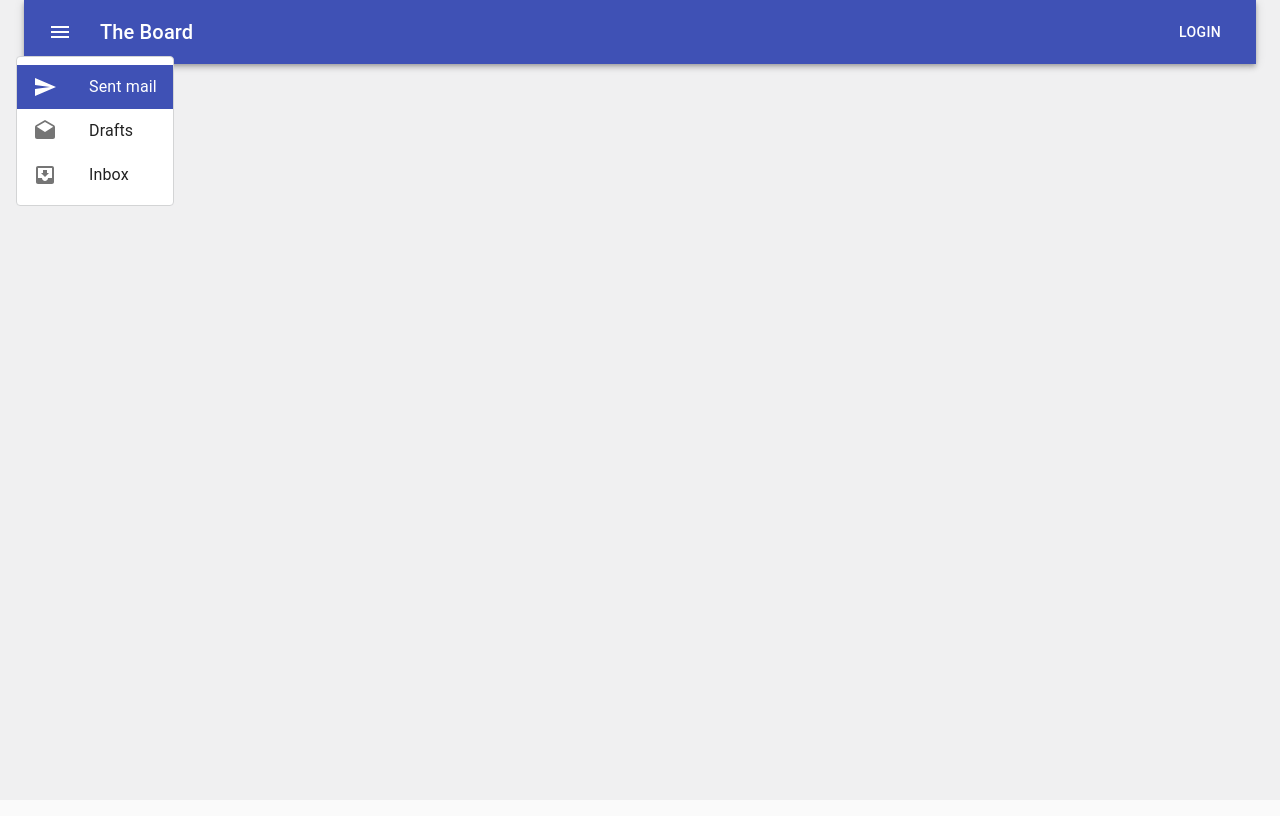
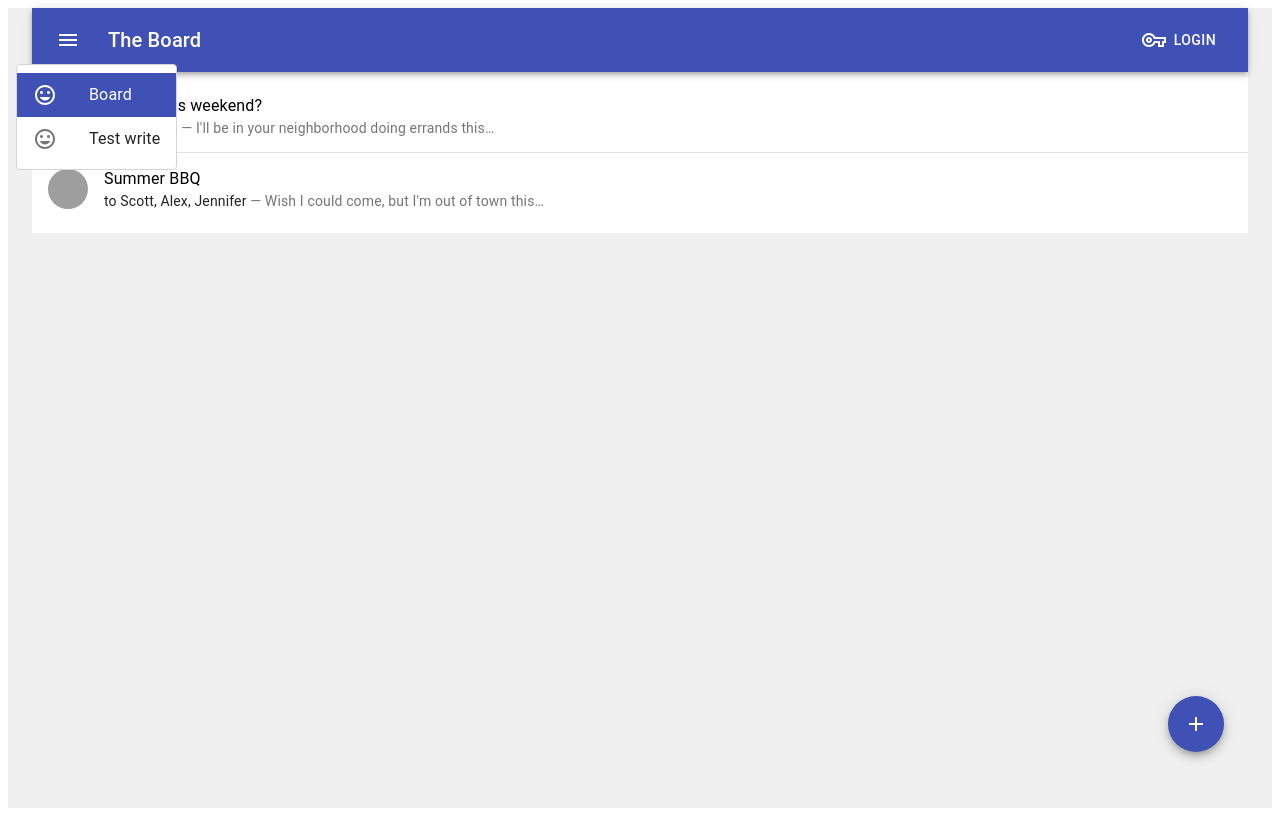
Before and after one commit to kjcaway/the-board, a React (Create React App) app: page /temp/board in a window 1280 px wide. Both pictures are taken after a click on the button 60 px from the left and 32 px from the top of the page. Built offline with nearby package versions, Linux system fonts and the light colour scheme; grey boxes are pictures that could not be loaded.

Commit message:
메뉴 컴포넌트 기능 작성, SpeedDial 컴포넌트 기능 작성

```diff
--- a/src/App.tsx
+++ b/src/App.tsx
@@ -1,10 +1,9 @@
 import React from 'react';
-import CssBaseline from '@material-ui/core/CssBaseline';
 import Container from '@material-ui/core/Container';
+import { makeStyles } from '@material-ui/styles';
 
 import { Routing } from './Routing';
-import MenuTemplate from './templates/MenuTemplate';
-import { makeStyles } from '@material-ui/styles';
+import MenuContainer from './containers/common/MenuContainer';
 
 const useStyles = makeStyles({
   root: {
@@ -17,11 +16,13 @@ const App: React.FC = () => {
   const classes = useStyles({});
   return (
     <>
-      <CssBaseline />
-      <Container maxWidth="lg" classes={{
-        root: classes.root,
-      }}>
-        <MenuTemplate />
+      <Container
+        maxWidth="lg"
+        classes={{
+          root: classes.root,
+        }}
+      >
+        <MenuContainer />
         <Routing />
       </Container>
     </>
--- a/src/Routing.tsx
+++ b/src/Routing.tsx
@@ -5,7 +5,7 @@ import {history} from './store/configureStore';
 import BoardTemplate from './templates/BoardTemplate'
 import WriteTemplate from './templates/WriteTemplate'
 
-import BoardContainer from './containers/BoardContainer'
+import BoardContainer from './containers/board/BoardContainer'
 
 export class Routing extends Component {
   render() {
@@ -13,10 +13,11 @@ export class Routing extends Component {
       <>
         <Router history={history}>
           <Switch>
-            <Route exact path="/" component={BoardTemplate}></Route>
+            <Route exact path="/" component={BoardContainer}></Route>
+            <Route path="/board" component={BoardContainer}></Route>
             <Route path="/login" component={() => { return <>Login</>}}></Route>
-            <Route path="/write" component={WriteTemplate}></Route>
-            <Route path="/board" component={BoardContainer}></Route>
+            <Route exact path="/temp/write" component={WriteTemplate}></Route>
+            <Route exact path="/temp/board" component={BoardTemplate}></Route>
           </Switch>
         </Router>
       </>
--- a/src/components/board/BoardList.tsx
+++ b/src/components/board/BoardList.tsx
@@ -48,7 +48,7 @@ const BoardList = (props: Props) => {
             <ListItemText
               primary={row.title}
               secondary={
-                <React.Fragment>
+                <>
                   <Typography
                     component="span"
                     variant="body2"
@@ -58,7 +58,7 @@ const BoardList = (props: Props) => {
                     {row.date_write}
                 </Typography>
                   - {row.contents}
-                </React.Fragment>
+                </>
               }
             />
 
@@ -70,11 +70,9 @@ const BoardList = (props: Props) => {
   }
 
   return (
-    <div className={classes.root}>
-      <List className={classes.listRoot}>
-        {mapToListItem(props.data)}
-      </List>
-    </div>
+    <List className={classes.listRoot}>
+      {mapToListItem(props.data)}
+    </List>
   )
 }
 
--- /dev/null
+++ b/src/components/board/SpeedDialBtn.tsx
@@ -0,0 +1,67 @@
+import React from 'react'
+import { createStyles, Theme, makeStyles } from '@material-ui/core/styles';
+
+import SpeedDial from '@material-ui/lab/SpeedDial';
+import SpeedDialIcon from '@material-ui/lab/SpeedDialIcon';
+import SpeedDialAction from '@material-ui/lab/SpeedDialAction';
+
+interface Props {
+  open: boolean;
+  handleClick: any;
+  handleOpen: any;
+  handleClose: any;
+  options: any;
+}
+
+const useStyles = makeStyles((theme: Theme) =>
+  createStyles({
+    root: {
+      width: '100%',
+      height: '90%',
+      position: 'relative',
+    },
+    listRoot: {
+      width: '100%',
+      backgroundColor: theme.palette.background.paper,
+    },
+    inline: {
+      display: 'inline',
+    },
+    speedDial: {
+      position: 'absolute',
+      bottom: theme.spacing(5),
+      right: theme.spacing(3),
+    },
+  }),
+);
+
+const SpeedDialBtn = (props: Props) => {
+  const classes = useStyles({});
+
+  return (
+    <SpeedDial
+      ariaLabel="SpeedDial example"
+      className={classes.speedDial}
+      icon={<SpeedDialIcon />}
+      onBlur={props.handleClose}
+      onClick={props.handleClick}
+      onClose={props.handleClose}
+      onFocus={props.handleOpen}
+      onMouseEnter={props.handleOpen}
+      onMouseLeave={props.handleClose}
+      open={props.open}
+      direction='up'
+    >
+      {props.options.map((one: any) => (
+        <SpeedDialAction
+          key={one.name}
+          icon={one.icon}
+          tooltipTitle={one.name}
+          onClick={props.handleClick}
+        />
+      ))}
+    </SpeedDial>
+  )
+}
+
+export default SpeedDialBtn
--- /dev/null
+++ b/src/components/common/Top.tsx
@@ -0,0 +1,58 @@
+import React, { MouseEventHandler } from 'react'
+import { createStyles, makeStyles, Theme } from '@material-ui/core/styles';
+import AppBar from '@material-ui/core/AppBar';
+import Toolbar from '@material-ui/core/Toolbar';
+import IconButton from '@material-ui/core/IconButton';
+import MenuIcon from '@material-ui/icons/Menu';
+
+import TopRight from './TopRight';
+import TopLeftMenu from './TopLeftMenu';
+
+interface Props {
+  handleClick: MouseEventHandler;
+  handleClose: Function;
+  title: string;
+  anchorEl: Event;
+}
+
+const useStyles = makeStyles((theme: Theme) =>
+  createStyles({
+    root: {
+      flexGrow: 1,
+    },
+    menuButton: {
+      marginRight: theme.spacing(2),
+    },
+  }),
+);
+
+
+const Top = (props: Props) => {
+  const classes = useStyles({});
+
+  return (
+    <div className={classes.root}>
+      <AppBar position="relative">
+        <Toolbar>
+          <IconButton
+            edge="start"
+            className={classes.menuButton}
+            color="inherit"
+            aria-label="menu"
+            aria-controls="customized-menu"
+            aria-haspopup="true"
+            onClick={props.handleClick}>
+            <MenuIcon />
+          </IconButton>
+          <TopLeftMenu
+            onClick={props.handleClose}
+            anchorEl={props.anchorEl}
+          />
+          <TopRight title={props.title}/>
+        </Toolbar>
+      </AppBar>
+    </div>
+  )
+}
+
+export default Top
--- /dev/null
+++ b/src/components/common/TopLeftMenu.tsx
@@ -0,0 +1,80 @@
+import React from 'react'
+import { withStyles } from '@material-ui/core/styles';
+import { MenuProps } from '@material-ui/core/Menu';
+import { Menu, MenuItem, ListItemIcon, ListItemText } from '@material-ui/core';
+import TagFacesOutlinedIcon from '@material-ui/icons/TagFacesOutlined';
+
+interface Props {
+  onClick: any;
+  anchorEl: any;
+}
+
+const StyledMenu = withStyles({
+  paper: {
+    border: '1px solid #d3d4d5',
+  },
+})((props: MenuProps) => (
+  <Menu
+    elevation={0}
+    getContentAnchorEl={null}
+    anchorOrigin={{
+      vertical: 'bottom',
+      horizontal: 'center',
+    }}
+    transformOrigin={{
+      vertical: 'top',
+      horizontal: 'center',
+    }}
+    {...props}
+  />
+));
+
+const StyledMenuItem = withStyles(theme => ({
+  root: {
+    '&:focus': {
+      backgroundColor: theme.palette.primary.main,
+      '& .MuiListItemIcon-root, & .MuiListItemText-primary': {
+        color: theme.palette.common.white,
+      },
+    },
+  },
+}))(MenuItem);
+
+const TopLeftMenu = (props: Props) => {
+  const menus = [
+    {
+      name: 'Board',
+      route: '/board'
+    },
+    {
+      name: 'Test write',
+      route: '/temp/write'
+    },
+  ]
+  const mapMenuItem = (arr: Array<any>) => {
+    return arr.map((one) => {
+      return (
+        <StyledMenuItem>
+          <ListItemIcon>
+            <TagFacesOutlinedIcon />
+          </ListItemIcon>
+          <ListItemText primary={one.name} onClick={() => props.onClick(one.route)}/>
+        </StyledMenuItem>
+      )
+    })
+  }
+
+  return (
+    <StyledMenu
+      id="customized-menu"
+      anchorEl={props.anchorEl}
+      keepMounted
+      open={Boolean(props.anchorEl)}
+      onClose={() => props.onClick()}
+    >
+      {mapMenuItem(menus)}
+    </StyledMenu>
+  )
+}
+
+export default TopLeftMenu
--- /dev/null
+++ b/src/components/common/TopRight.tsx
@@ -0,0 +1,38 @@
+import React from 'react'
+import { createStyles, makeStyles, Theme } from '@material-ui/core/styles';
+import Typography from '@material-ui/core/Typography';
+import Button from '@material-ui/core/Button';
+import VpnKeyOutlinedIcon from '@material-ui/icons/VpnKeyOutlined';
+
+const useStyles = makeStyles((theme: Theme) =>
+  createStyles({
+    title: {
+      flexGrow: 1,
+    },
+    leftIcon: {
+      marginRight: theme.spacing(1),
+    },
+  }),
+);
+
+interface Props {
+  title: string
+}
+
+const TopRight = (props: Props) => {
+  const classes = useStyles({});
+
+  return (
+    <>
+      <Typography variant="h6" className={classes.title}>
+        {props.title}
+      </Typography>
+      <Button color="inherit" href="/login">
+        <VpnKeyOutlinedIcon className={classes.leftIcon} />
+        Login
+      </Button>
+    </>
+  )
+}
+
+export default TopRight
--- a/src/containers/BoardContainer.tsx
+++ b/src/containers/board/BoardContainer.tsx
@@ -1,8 +1,10 @@
 import React, { Component } from 'react'
 import {connect } from 'react-redux';
 
-import * as BoardActions from '../store/actions/boardActions'
-import BoardList from '../components/board/BoardList';
+import * as BoardActions from '../../store/actions/boardActions'
+import BoardList from '../../components/board/BoardList';
+
+import SpeedDialContainer from './SpeedDialContainer'
 
 interface Props {
   boardList: [];
@@ -14,9 +16,7 @@ interface State {
 
 class BoardContainer extends Component<Props, State> {
   componentDidMount(){
-    console.log('BoardContainer componentDidMount!')
     this.props.fetchGetBoard();
-    console.log(this.props)
   }
 
   render() {
@@ -25,11 +25,18 @@ class BoardContainer extends Component<Props, State> {
         {
           this.props.status === "SUCCESS"
           ?
-          <BoardList
-            data={this.props.boardList}
-          />
+          <div style={{
+            width: '100%',
+            height: '90%',
+            position: 'relative',
+          }}>
+            <BoardList
+              data={this.props.boardList}
+            />
+            <SpeedDialContainer />
+          </div>
           :
-          <div></div>
+          <></>
         }
       </>
     )
--- /dev/null
+++ b/src/containers/board/SpeedDialContainer.tsx
@@ -0,0 +1,58 @@
+import React, { Component } from 'react'
+
+import SpeedDialBtn from '../../components/board/SpeedDialBtn';
+
+import SaveIcon from '@material-ui/icons/Save';
+import DeleteIcon from '@material-ui/icons/Delete';
+
+interface Props {
+}
+interface State {
+  open: boolean;
+}
+const options = [
+  { icon: <SaveIcon />, name: 'Save' },
+  { icon: <DeleteIcon />, name: 'Delete' },
+];
+
+class SpeedDialContainer extends Component<Props, State> {
+  constructor(props: Props){
+    super(props);
+    this.state = {
+      open: false
+    }
+  }
+
+  handleClick = () => {
+    this.setState(prevState => ({
+      open: !prevState.open
+    }));
+  }
+
+  handleOpen = () => {
+    this.setState({
+      open: true
+    })
+  }
+
+  handleClose = () => {
+    this.setState({
+      open: false
+    })
+  }
+
+  render() {
+    return (
+      <SpeedDialBtn
+        open={this.state.open}
+        handleClick={this.handleClick}
+        handleOpen={this.handleOpen}
+        handleClose={this.handleClose}
+
+        options={options}
+      />
+    )
+  }
+}
+
+export default SpeedDialContainer
--- /dev/null
+++ b/src/containers/common/MenuContainer.tsx
@@ -0,0 +1,52 @@
+import React, { Component } from 'react'
+
+import Top from '../../components/common/Top';
+import {history} from '../../store/configureStore';
+
+
+interface Props {
+}
+interface State {
+  anchorEl: any;
+  title: string;
+}
+
+class MenuContainer extends Component<Props, State> {
+  constructor(props: Props){
+    super(props);
+    this.state = {
+      anchorEl: null,
+      title: 'The Board'
+    }
+  }
+
+  // 메뉴 아이콘 클릭 시
+  handleClick = (e: React.MouseEvent<HTMLButtonElement>) => {
+    this.setState({
+      anchorEl: e.currentTarget
+    })
+  }
+
+  // 원하는 메뉴 클릭 시
+  handleClose = (url: string) => {
+    this.setState({
+      anchorEl: null
+    })
+    if(url){
+      history.push(`${url}`)
+    }
+  }
+
+  render() {
+    return (
+      <Top
+        handleClick={this.handleClick}
+        handleClose={this.handleClose}
+        title={this.state.title}
+        anchorEl={this.state.anchorEl}
+      />
+    )
+  }
+}
+
+export default MenuContainer
--- a/src/store/sagas/boardSaga.ts
+++ b/src/store/sagas/boardSaga.ts
@@ -5,9 +5,6 @@ import axios from "axios";
 function* fetchBoardSaga(action: Actions.BoardActionType) {
   // try catch finally 구문으로 오류 제어
   try {
-        const json = {
-            name: action.payload
-        }
     const { data } = yield call([axios, 'get'], '/api/contents/', {
       params: {
         where: {}
```
Lines whose indentation alone changed are shown as unchanged.
